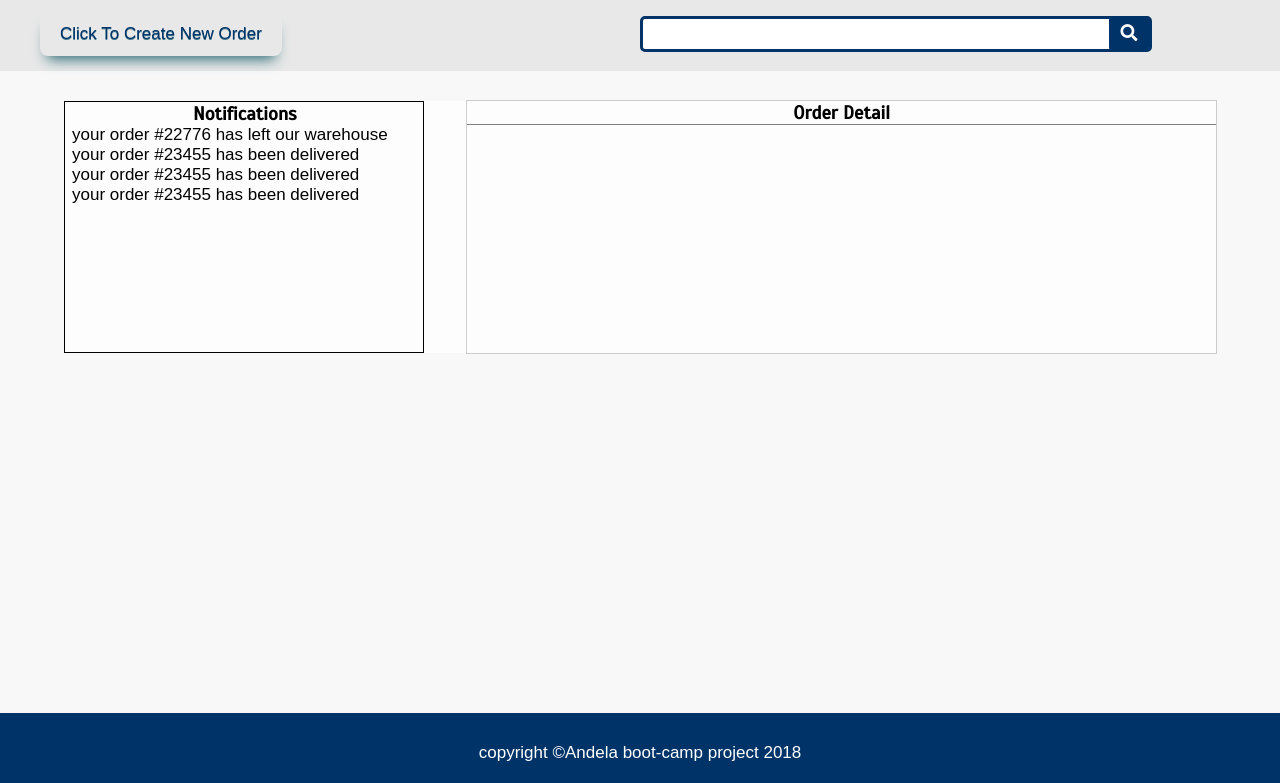
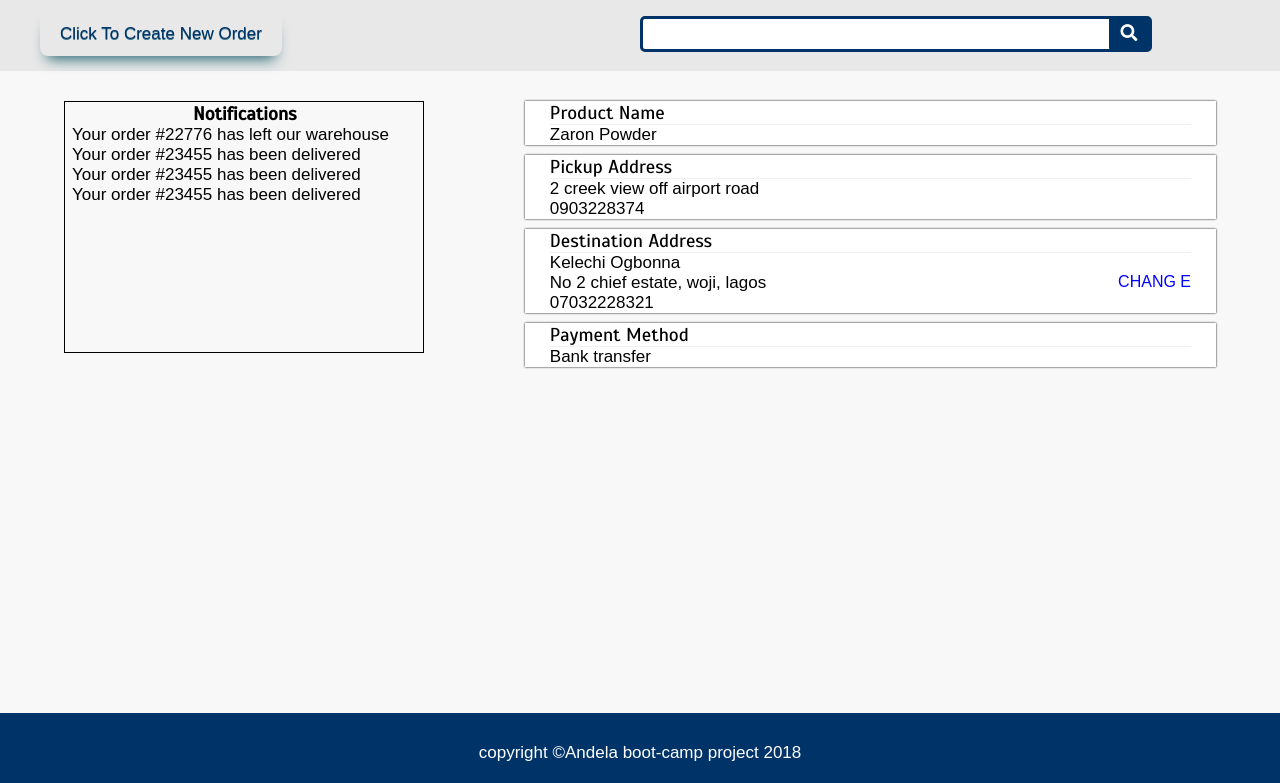
Before and after one commit to Kellswork/SendIT, a plain HTML site: page orderdetail.html in a window 1280 px wide. Shown: the part 97-880 px from the top of the page. Drawn offline with Linux system fonts and the light colour scheme; a web font is replaced by a local one.

Commit message:
Make changes to UI css

```diff
--- a/css/form.css
+++ b/css/form.css
@@ -8,7 +8,7 @@
 
 .container {
   width: 100%;
-  background: url(img/img1.jpg);
+  background: url(https://kellswork.github.io/SendIT/img/img1.jpg);
 }
 
 
--- a/css/order.css
+++ b/css/order.css
@@ -198,7 +198,7 @@ position: absolute;
   display: flex;
   justify-content: space-between;
   margin-top: 30px;
-  background: #ffffffb8;
+  background: #f8f8f9;
 }
 .notification {
   width: 30%;
@@ -213,6 +213,7 @@ position: absolute;
 }
 .my-order {
   width: 65%;
+  background: #ffffffb8;
   text-align: center;
   box-shadow: 0px 0px 0px 1px #3a3f4421,
               0px 0px 0px 1px #3a3f441f,
--- /dev/null
+++ b/css/orderdetail.css
@@ -0,0 +1,26 @@
+.order-details {
+  width: 60%;
+}
+
+.pickup-info, .destination-info, .payment-info, .product-info {
+  background: white;
+  margin-bottom: 10px;
+  box-shadow: 0px 0px 2px 0px;
+  padding-left: 25px;
+  padding-right: 25px;
+}
+
+.pickup-info h3, .destination-info h3, .payment-info h3, .product-info h3 {
+  font-weight: 500;
+  border-bottom: 1px solid #8080801f;
+  text-transform: capitalize;
+
+}
+ p span.destination-info-change {
+  float: right;
+  text-transform: uppercase;
+  color: blue;
+  cursor: pointer;
+  font-size: 16px;
+  position: relative;
+}
--- a/css/style.css
+++ b/css/style.css
@@ -137,7 +137,7 @@ header .desktop-nav li a:hover::before {
 
 /* background  */
 .background {
-  background: url(img/img2.jpg);
+  background: url(https://kellswork.github.io/SendIT/img/img2.jpg);
   width: 100%;
   height: 83vh;
   background-position: center;
--- a/orderdetail.html
+++ b/orderdetail.html
@@ -9,6 +9,7 @@
   <link rel="stylesheet" href="https://use.fontawesome.com/releases/v5.4.2/css/all.css" integrity="sha384-/rXc/GQVaYpyDdyxK+ecHPVYJSN9bmVFBvjA/9eOB+pb3F2w2N6fc5qB9Ew5yIns"
     crossorigin="anonymous">
   <link rel="stylesheet" href="css/order.css">
+  <link rel="stylesheet" href="css/orderdetail.css">
 </head>
 
 <body>
@@ -47,15 +48,36 @@
     <section class="content">
       <div class="notification">
         <h3>Notifications</h3>
-        <p> your order #22776 has left our warehouse</p>
-        <p>your order #23455 has been delivered</p>
-        <p>your order #23455 has been delivered</p>
-        <p>your order #23455 has been delivered</p>
+        <p> Your order #22776 has left our warehouse</p>
+        <p>Your order #23455 has been delivered</p>
+        <p>Your order #23455 has been delivered</p>
+        <p>Your order #23455 has been delivered</p>
       </div>
-      <div class="my-order">
-        <h3>Order Detail</h3>
+      <div class="order-details">
         <div class="one-order-detail">
+         <div class="product-info">
+            <h3>Product Name</h3>
+            <p>Zaron Powder</p>
+         </div>
+         <div class="pickup-info">
+            <h3>Pickup Address</h3>
+            <p>2 creek view off airport road</p>
+            <p>0903228374</p>
+         </div>
+          <div class="destination-info">
+              <h3>Destination Address</h3>
+              <p>Kelechi Ogbonna</p>
+              <p> No 2 chief estate, woji, lagos
+                <span            class="destination-info-change">Chang e</span>
+              </p>
+              <p>07032228321</p>
+          </div>
+        <div class="payment-info">
+            <h3>Payment Method</h3>
+            <p>Bank transfer</p>
         </div>
+
+       </div>
     </section>
     <footer class='account-footer'>
       <p>copyright &copy;Andela boot-camp project 2018</p>
```
Also changed, not shown: createorder.html (+4 -2 lines), order.html (+2 -2 lines).
